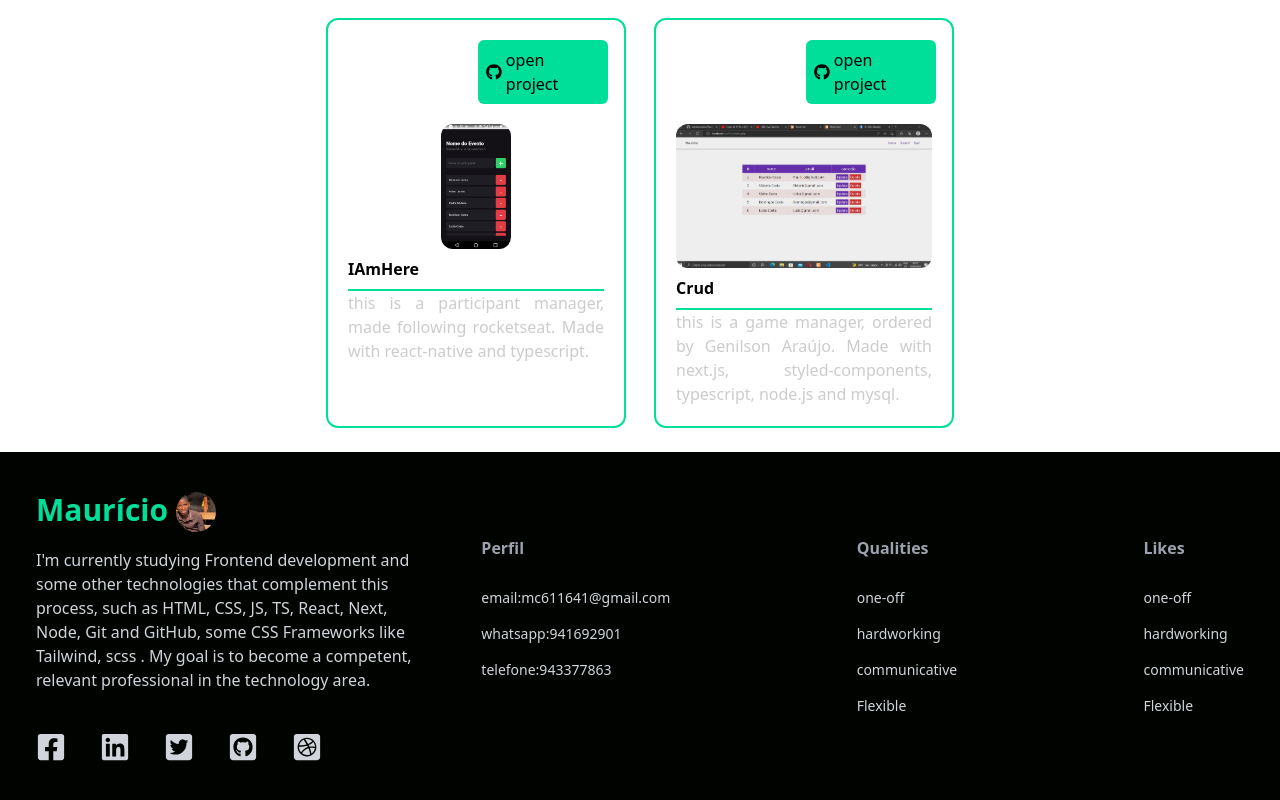
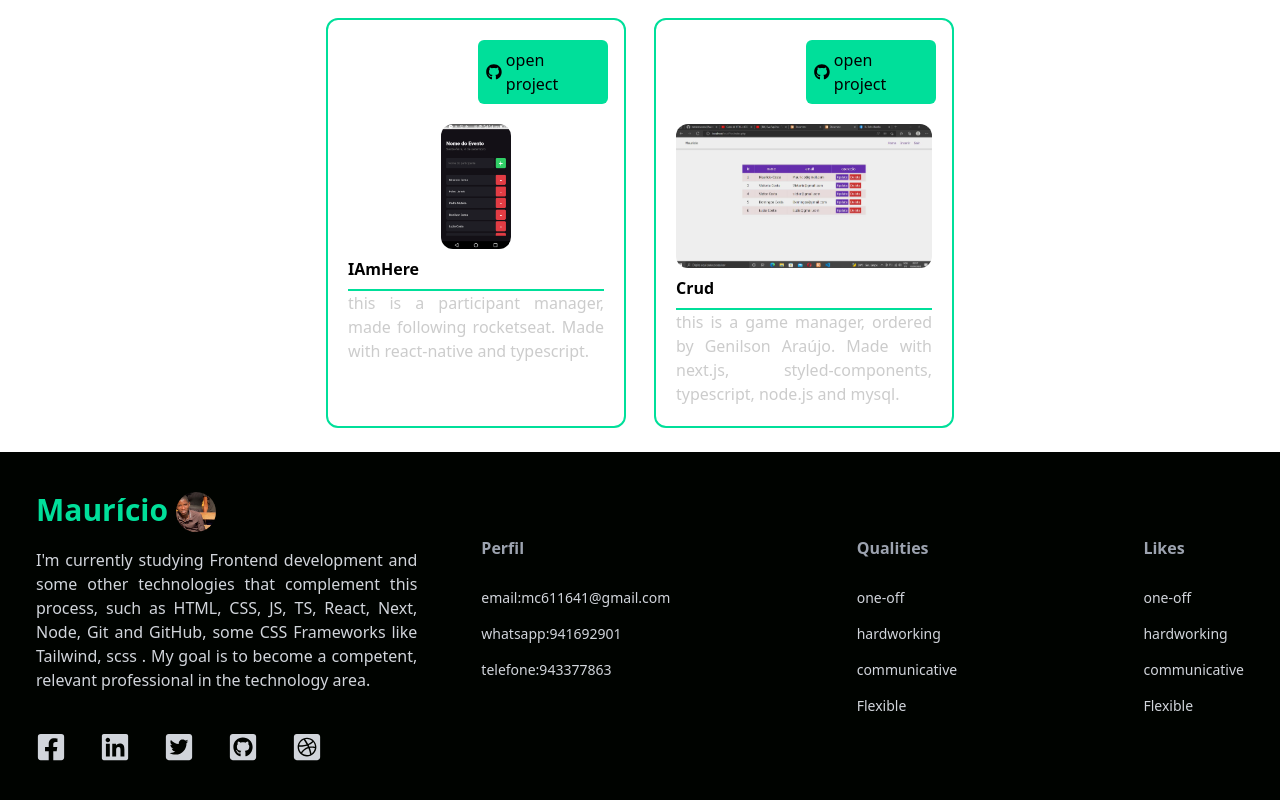
Before and after one commit to mauriciocosta404/portifolio, a React (Create React App) app: page / in a window 1280 px wide. Shown: the part 3371-4171 px from the top of the page. Built offline with nearby package versions, Linux system fonts and the light colour scheme.

Commit message:
fix: alterando a disposição do texto do footer

```diff
--- a/src/components/footer.tsx
+++ b/src/components/footer.tsx
@@ -17,7 +17,7 @@ const Footer = ({ nav, setNav }: NavProps) => {
         <div onClick={() => { setNav(false) }} id='details' className="max-w-[1240px] mx-auto py-10 px-4 grid lg:grid-cols-3 gap-8 text-gray-300">
             <div>
             <h1 className="flex w-full text-3xl font-bold text-[#00df9a]">Maurício <img src={avatar} className="w-[40px] ml-2 h-[40px] rounded-full" alt="" /></h1>
-                <p className='py-4 '>I'm currently studying Frontend development and some other technologies that complement this process, such as HTML, CSS, JS, TS, React, Next, Node, Git and GitHub, some CSS Frameworks like Tailwind, scss . My goal is to become a competent, relevant professional in the technology area.</p>
+                <p className='py-4 text-justify'>I'm currently studying Frontend development and some other technologies that complement this process, such as HTML, CSS, JS, TS, React, Next, Node, Git and GitHub, some CSS Frameworks like Tailwind, scss . My goal is to become a competent, relevant professional in the technology area.</p>
                 <div className='flex md:w-[75%] my-6 justify-between'>
                     <FaFacebookSquare size={30}/>
                     <a href="https://www.linkedin.com/in/mauricio-costa-216bb1235">
```
